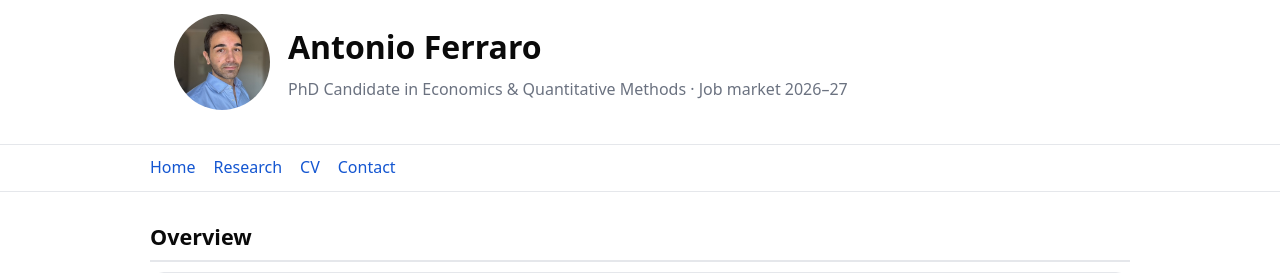
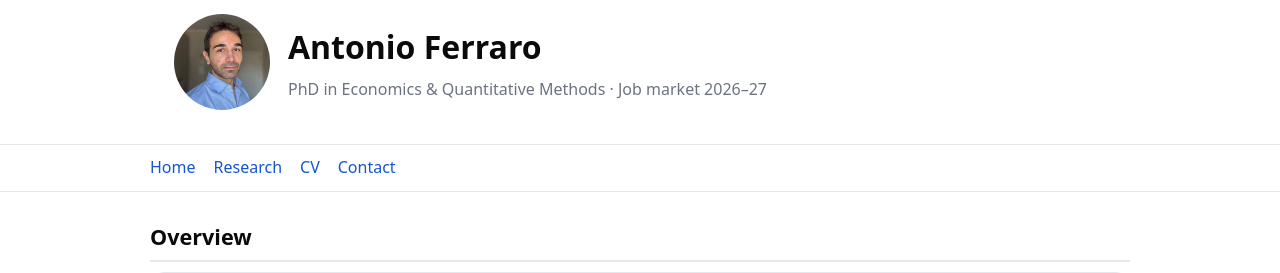
Before and after one commit to ferraroantonio/ferraroantonio.github.io, a Jekyll site: the page built from index.md, in a window 1280 px wide. Shown: the top 273 px of the page. Built offline with Jekyll 4.4.1, drawn with Linux system fonts in a browser that asks for light colours.

Commit message:
Update default.html

```diff
--- a/_layouts/default.html
+++ b/_layouts/default.html
@@ -38,7 +38,7 @@
     <img class="avatar" src="{{ '/assets/antonio.jpg' | relative_url }}" alt="Portrait of Antonio Ferraro" loading="lazy">
     <div>
       <h1 class="title">Antonio Ferraro</h1>
-      <p class="subtitle">PhD Candidate in Economics & Quantitative Methods · <span class="muted">Job market 2026–27</span></p>
+      <p class="subtitle">PhD in Economics & Quantitative Methods · <span class="muted">Job market 2026–27</span></p>
     </div>
   </header>
 
```
